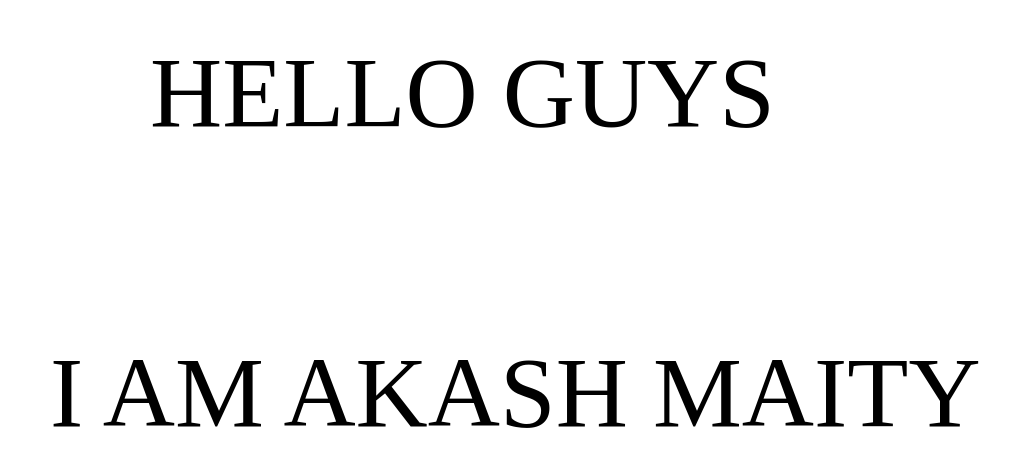
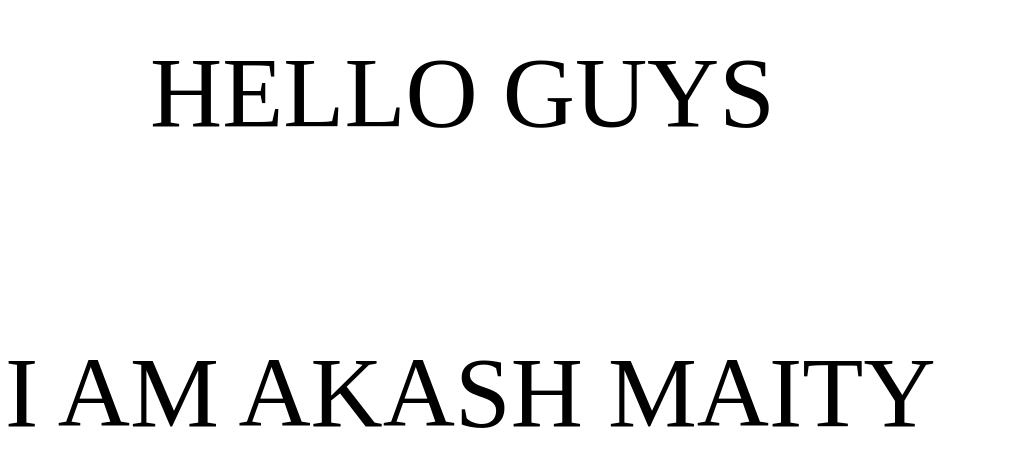
Before and after one commit to Akash2023Maity/timemanagement-, a plain HTML site: page index.html in a window 1280 px wide. Shown: the part 265-732 px from the top of the page, without its empty margins (0-1034 px from the left). Drawn offline with Linux system fonts and the light colour scheme.

Commit message:
Update index.html

```diff
--- a/index.html
+++ b/index.html
@@ -16,7 +16,7 @@
       #t2{
             position:fixed;
             top:600px;
-            left:50px;
+            left:5px;
             font-size:100px;
         }
 
```
